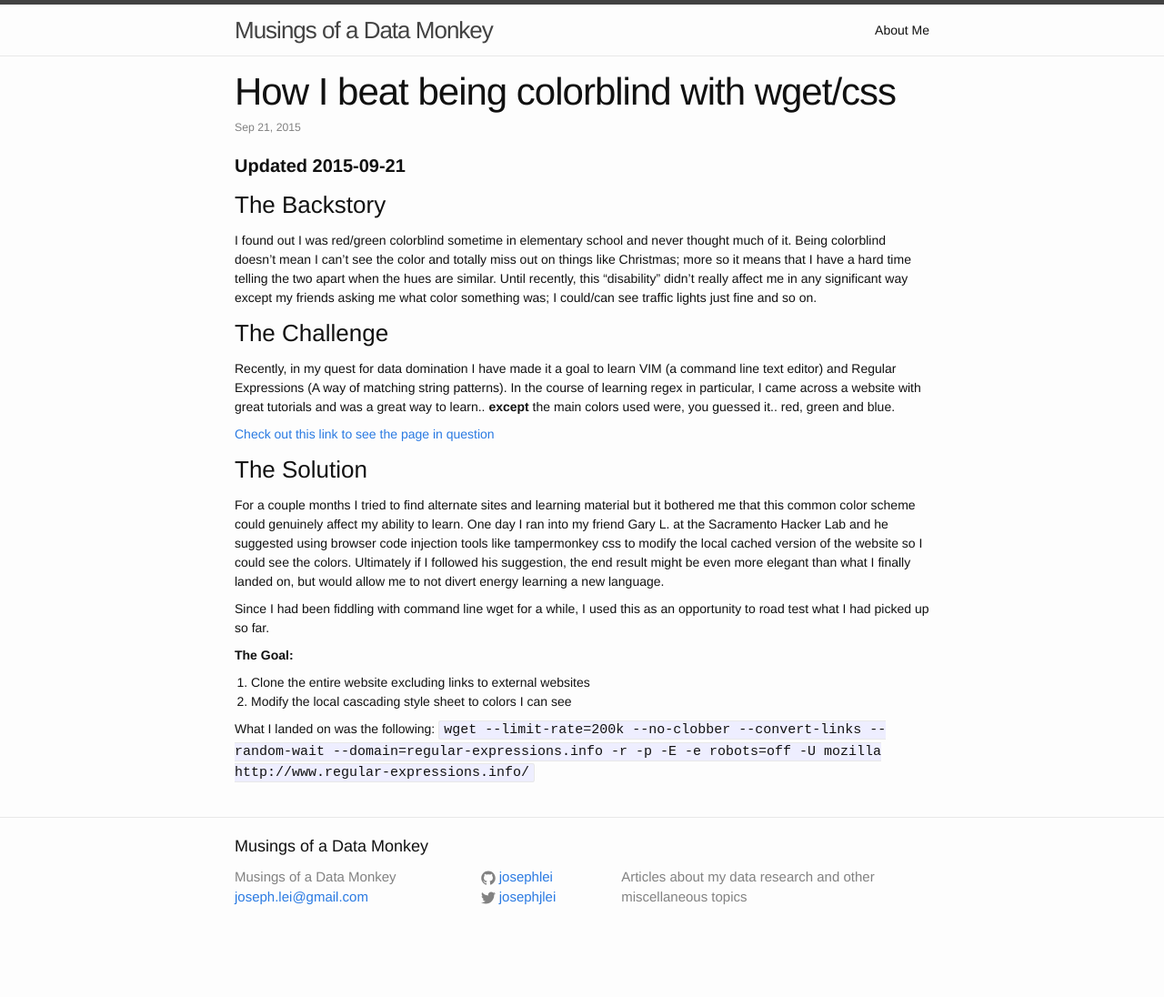
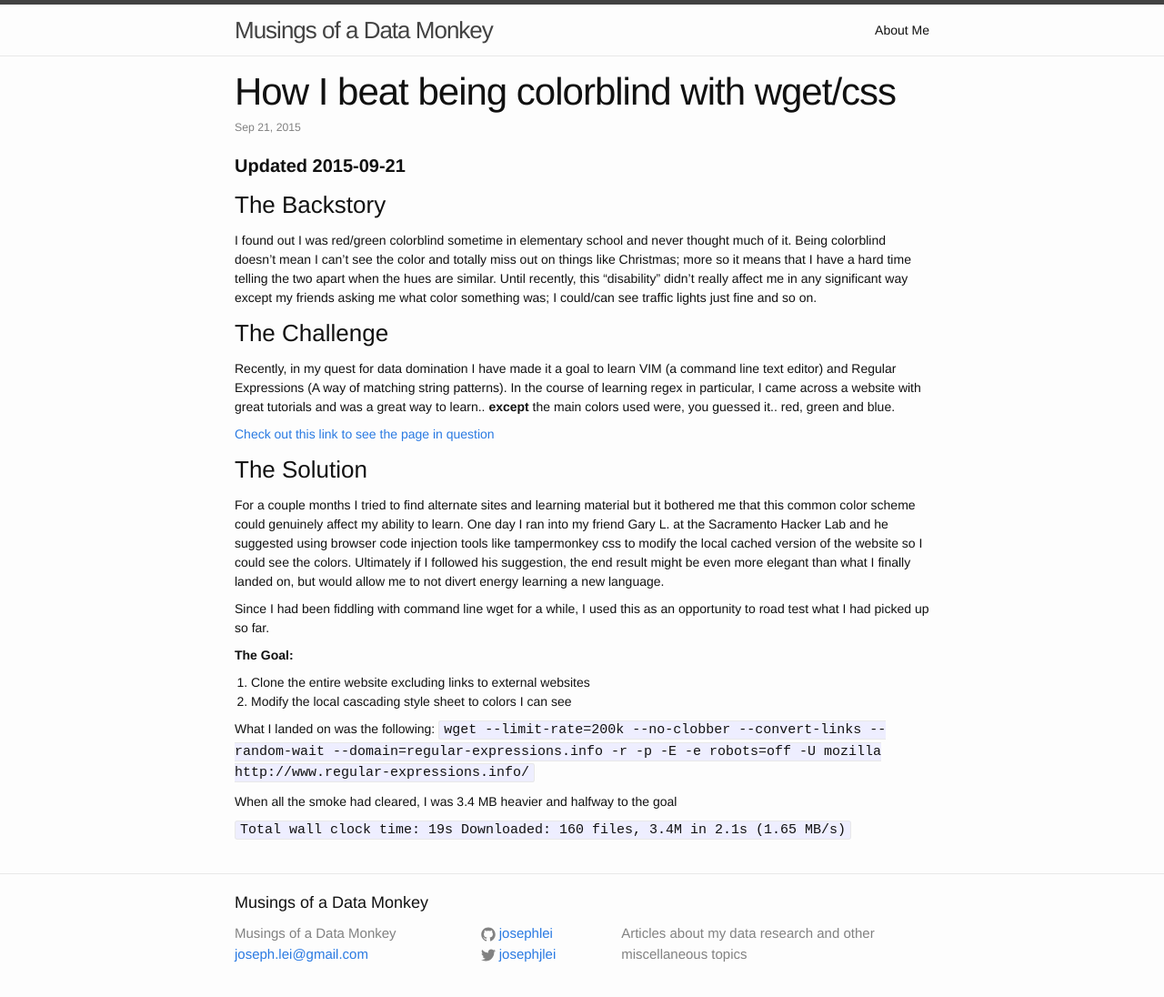
Before and after one commit to josephlei/jjl-website, a Jekyll site: the page built from _posts/2015-09-21-colorblind.markdown, in a window 1280 px wide. Shown: the whole page at 91% size. Built offline with Jekyll 4.4.1, drawn with Linux system fonts in a browser that asks for light colours; before the commit the page ends 1034 px from its top, so only the background shows below that.

Commit message:
direct shell update

```diff
--- a/_posts/2015-09-21-colorblind.markdown
+++ b/_posts/2015-09-21-colorblind.markdown
@@ -22,7 +22,12 @@
 Since I had been fiddling with command line wget for a while, I used this as an opportunity to road test what I had picked up so far.
 
 **The Goal:**
-1. Clone the entire website excluding links to external websites
-2. Modify the local cascading style sheet to colors I can see
+  1. Clone the entire website excluding links to external websites
+  2. Modify the local cascading style sheet to colors I can see
 
 What I landed on was the following: `wget --limit-rate=200k --no-clobber --convert-links --random-wait --domain=regular-expressions.info -r -p -E -e robots=off -U mozilla http://www.regular-expressions.info/`
+
+When all the smoke had cleared, I was 3.4 MB heavier and halfway to the goal
+
+`Total wall clock time: 19s
+Downloaded: 160 files, 3.4M in 2.1s (1.65 MB/s)`
```
